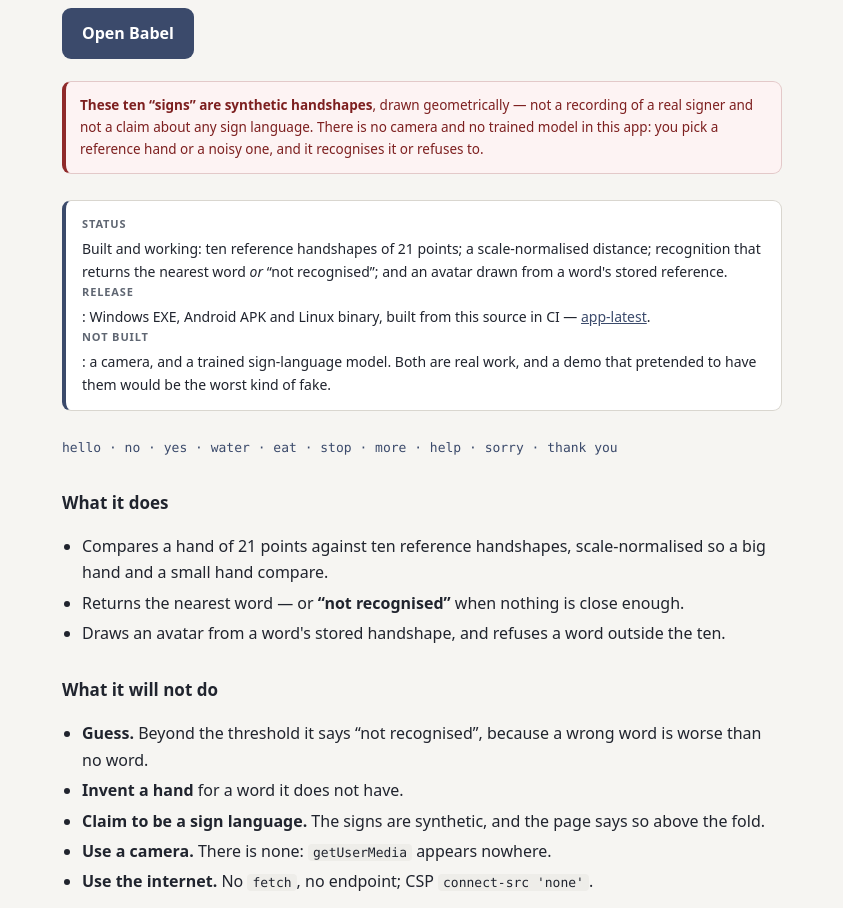
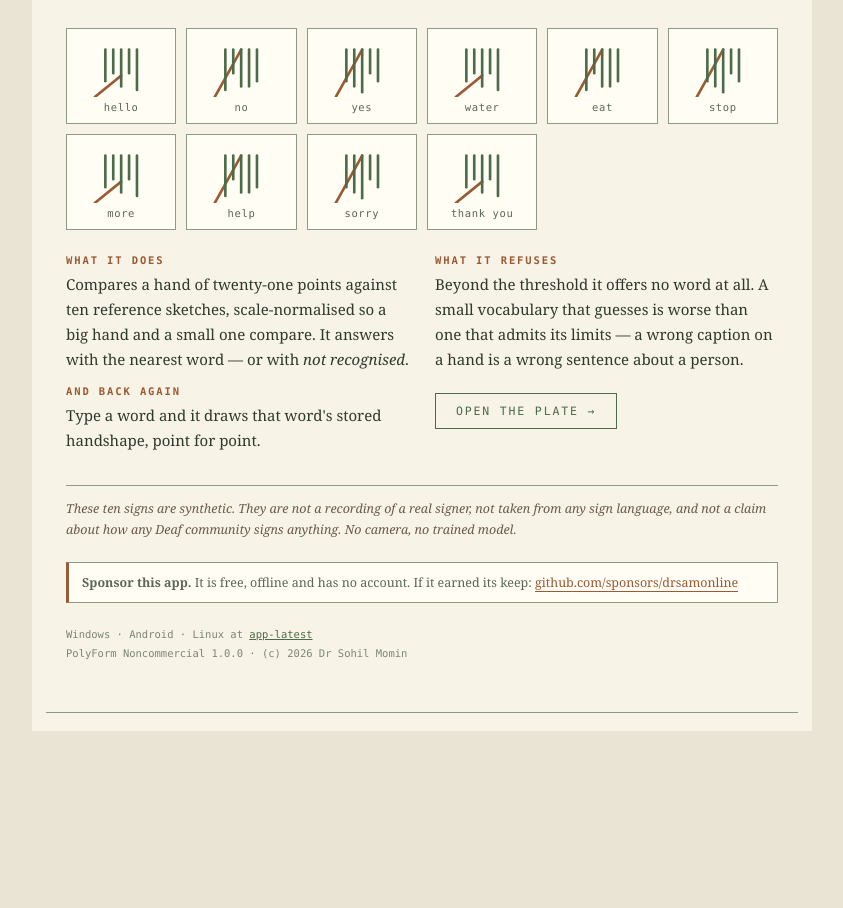
Before and after one commit to drsamonline/app-babel, a website: page docs/index.html in a window 1280 px wide. Shown: the part 175-1083 px from the top of the page, without its empty margins (218-1061 px from the left). After the commit the page ends 906 px from the top, so only its background shows below. Drawn offline with Linux system fonts and the light colour scheme.

Commit message:
design: Babel becomes a field-guide plate, not a card
Numbered plate with a rule at top and bottom, ten specimen frames drawn from the app's own vocabulary so the
guide cannot drift from the app, two columns of prose, and the honest limit set as a printed caveat above the
sponsor line. The app page is the same card stock: cream, moss rules, rust headings.

Sponsor block on the landing page, in the app and in the README, plus .github/FUNDING.yml.

```diff
--- a/docs/index.html
+++ b/docs/index.html
@@ -1,78 +1,95 @@
 <!DOCTYPE html>
 <html lang="en-IN">
-<head><meta charset="utf-8"><meta name="viewport" content="width=device-width, initial-scale=1">
-<title>Babel — ten signs, and a hand for a word</title>
-<meta name="description" content="Recognise a hand from a ten-sign synthetic vocabulary, or type a word to see its handshape. Not a sign language.">
-<meta name="theme-color" content="#20242e">
+<head>
+<meta charset="utf-8"><meta name="viewport" content="width=device-width, initial-scale=1">
+<title>Babel — a field guide to ten handshapes</title>
+<meta name="description" content="Ten synthetic handshapes, recognised or refused. Not a sign language, and it says so.">
+<meta name="theme-color" content="#e9e4d3">
 <style>
-  :root{--bg:#f6f5f2;--panel:#fff;--ink:#20242e;--muted:#5f6672;--line:#d9d6cf;--accent:#3b4a6b}
+  :root{--card:#f7f3e6;--ink:#2f3a2c;--rule:#8d9a86;--moss:#4b6b4a;--rust:#9a5a34;--serif:Georgia,"Iowan Old Style",serif;--mono:ui-monospace,Menlo,Consolas,monospace}
   *{box-sizing:border-box}
-  body{margin:0;background:var(--bg);color:var(--ink);font:16px/1.65 system-ui,-apple-system,"Segoe UI",Roboto,"Noto Sans",sans-serif}
-  main{max-width:760px;margin:0 auto;padding:50px 20px 64px}
-  h1{font-size:33px;line-height:1.15;letter-spacing:-.02em;margin:0 0 10px}
-  .lede{font-size:18px;color:var(--muted);margin:0 0 26px}
-  .cta{display:inline-block;background:var(--accent);color:#fff;text-decoration:none;font-weight:600;padding:12px 20px;border-radius:9px}
-  .status{margin:26px 0;padding:14px 16px;border:1px solid var(--line);border-left:4px solid var(--accent);border-radius:9px;background:var(--panel);font-size:14px}
-  .status b{display:block;font-size:11px;text-transform:uppercase;letter-spacing:.08em;color:var(--muted);margin-bottom:4px}
-  h2{font-size:17px;margin:30px 0 8px}
-  ul{padding-left:20px}li{margin:4px 0}
-  code{font-family:ui-monospace,Menlo,Consolas,monospace;font-size:13px;background:#eeede9;padding:1px 5px;border-radius:4px}
-  table{border-collapse:collapse;width:100%;font-size:14px;margin-top:8px}
-  th,td{text-align:left;border-bottom:1px solid var(--line);padding:7px 8px;vertical-align:top}
-  th{color:var(--muted);font-weight:600;font-size:11px;text-transform:uppercase;letter-spacing:.06em}
-  .gap{margin:22px 0 0;padding:12px 14px;border:1px solid #e3c9c9;border-left:4px solid #8f2a2a;border-radius:9px;background:#fdf3f3;color:#7d1f1f;font-size:13.5px}
-  .signs{font-family:ui-monospace,Menlo,Consolas,monospace;font-size:13px;margin:10px 0 0;color:#3b4a6b}
-  footer{margin-top:44px;padding-top:18px;border-top:1px solid var(--line);color:var(--muted);font-size:12px}
-  a{color:var(--accent)}
+  body{margin:0;background:#e9e4d3;color:var(--ink);font-family:var(--serif)}
+  .plate{max-width:780px;margin:0 auto;background:var(--card);padding:44px 34px 56px;position:relative}
+  .plate::before,.plate::after{content:"";position:absolute;left:14px;right:14px;height:1px;background:var(--rule)}
+  .plate::before{top:18px}.plate::after{bottom:18px}
+  .no{font-family:var(--mono);font-size:11px;letter-spacing:.2em;text-transform:uppercase;color:var(--moss)}
+  h1{font-size:clamp(32px,6.4vw,50px);line-height:1.04;margin:8px 0 6px;letter-spacing:-.015em;font-weight:400}
+  h1 em{font-style:italic;color:var(--rust)}
+  .sub{font-size:16px;color:#5c6657;font-style:italic;margin:0 0 26px;max-width:48ch}
+  .specimens{display:grid;grid-template-columns:repeat(auto-fit,minmax(96px,1fr));gap:10px;margin:0 0 24px}
+  .spec{border:1px solid var(--rule);background:#fffdf4;padding:10px 8px;text-align:center}
+  .spec svg{width:100%;height:58px;display:block}
+  .spec span{font-family:var(--mono);font-size:10.5px;letter-spacing:.06em;color:#5c6657;display:block;margin-top:4px}
+  .cols{display:grid;grid-template-columns:1fr 1fr;gap:26px}
+  @media (max-width:620px){.cols{grid-template-columns:1fr}}
+  h2{font-family:var(--mono);font-size:10.5px;letter-spacing:.18em;text-transform:uppercase;color:var(--rust);margin:0 0 6px}
+  p{font-size:15px;line-height:1.68;margin:0 0 12px}
+  .go{display:inline-block;margin-top:8px;border:1px solid var(--moss);color:var(--moss);padding:10px 20px;
+      text-decoration:none;font-family:var(--mono);font-size:11.5px;letter-spacing:.16em;text-transform:uppercase}
+  .go:hover{background:var(--moss);color:var(--card)}
+  .warn{margin-top:20px;border-top:1px solid var(--rule);padding-top:12px;font-size:12.5px;color:#6b5a4a;font-style:italic}
+  .sponsor{margin:22px 0 0;border:1px solid var(--rule);border-left:3px solid var(--rust);background:#fffdf4;padding:11px 13px;font-size:12.5px;color:#5c6657}
+  .sponsor a{color:var(--rust);text-decoration:none;border-bottom:1px solid currentColor}
+  .foot{margin-top:22px;font-family:var(--mono);font-size:10.5px;color:#7c8577;line-height:1.8}
+  .foot a{color:var(--moss)}
 </style></head>
-<body><main>
-  <h1>Babel</h1>
-  <p class="lede">Ten signs, and a hand for a word. A hand outside the vocabulary is <strong>refused rather than guessed</strong>.</p>
-  <a class="cta" href="play/index.html">Open Babel</a>
+<body><div class="plate">
+  <div class="no">Plate I · handshapes · ten specimens</div>
+  <h1>Babel <em>—</em> a field guide</h1>
+  <p class="sub">Ten handshapes, drawn geometrically. A hand that is not one of them is refused, not guessed.</p>
 
-  <p class="gap"><strong>These ten “signs” are synthetic handshapes</strong>, drawn geometrically — not a recording of a real signer and not a claim about any sign language. There is no camera and no trained model in this app: you pick a reference hand or a noisy one, and it recognises it or refuses to.</p>
+  <div class="specimens" id="spec"></div>
 
-  <div class="status">
-    <b>Status</b>
-    Built and working: ten reference handshapes of 21 points; a scale-normalised distance; recognition that returns the nearest word <em>or</em> “not recognised”; and an avatar drawn from a word's stored reference.
-    <br><b>Release</b>: Windows EXE, Android APK and Linux binary, built from this source in CI — <a href="https://github.com/drsamonline/app-babel/releases/tag/app-latest">app-latest</a>.
-    <br><b>Not built</b>: a camera, and a trained sign-language model. Both are real work, and a demo that pretended to have them would be the worst kind of fake.
+  <div class="cols">
+    <div>
+      <h2>What it does</h2>
+      <p>Compares a hand of twenty-one points against ten reference sketches, scale-normalised so a big hand and a small one compare. It answers with the nearest word — or with <em>not recognised</em>.</p>
+      <h2>And back again</h2>
+      <p>Type a word and it draws that word's stored handshape, point for point.</p>
+    </div>
+    <div>
+      <h2>What it refuses</h2>
+      <p>Beyond the threshold it offers no word at all. A small vocabulary that guesses is worse than one that admits its limits — a wrong caption on a hand is a wrong sentence about a person.</p>
+      <a class="go" href="play/index.html">open the plate →</a>
+    </div>
   </div>
 
-  <p class="signs">hello · no · yes · water · eat · stop · more · help · sorry · thank you</p>
+  <p class="warn">These ten signs are synthetic. They are not a recording of a real signer, not taken from any sign
+  language, and not a claim about how any Deaf community signs anything. No camera, no trained model.</p>
 
-  <h2>What it does</h2>
-  <ul>
-    <li>Compares a hand of 21 points against ten reference handshapes, scale-normalised so a big hand and a small hand compare.</li>
-    <li>Returns the nearest word — or <strong>“not recognised”</strong> when nothing is close enough.</li>
-    <li>Draws an avatar from a word's stored handshape, and refuses a word outside the ten.</li>
-  </ul>
+  <div class="sponsor">
+    <strong>Sponsor this app.</strong> It is free, offline and has no account. If it earned its keep:
+    <a href="https://github.com/sponsors/drsamonline">github.com/sponsors/drsamonline</a>
+  </div>
 
-  <h2>What it will not do</h2>
-  <ul>
-    <li><strong>Guess.</strong> Beyond the threshold it says “not recognised”, because a wrong word is worse than no word.</li>
-    <li><strong>Invent a hand</strong> for a word it does not have.</li>
-    <li><strong>Claim to be a sign language.</strong> The signs are synthetic, and the page says so above the fold.</li>
-    <li><strong>Use a camera.</strong> There is none: <code>getUserMedia</code> appears nowhere.</li>
-    <li><strong>Use the internet.</strong> No <code>fetch</code>, no endpoint; CSP <code>connect-src 'none'</code>.</li>
-  </ul>
-
-  <h2>When things go wrong</h2>
-  <table>
-    <tr><th>Case</th><th>What happens</th></tr>
-    <tr><td>Bad input</td><td>A hand with the wrong number of points, or no hand, is refused; an empty word is refused.</td></tr>
-    <tr><td>Outside the vocabulary</td><td>“not recognised”, with the nearest reference and its distance named — and no word offered.</td></tr>
-    <tr><td>No network</td><td>Nothing changes; everything is local.</td></tr>
-    <tr><td>Storage full or unavailable</td><td><strong>NOT SAVED</strong>, and the history on screen is unchanged.</td></tr>
-    <tr><td>Corrupt saved state</td><td>Reported and offered for export; never replaced with an empty one.</td></tr>
-  </table>
-
-  <h2>How to run it</h2>
-  <ul>
-    <li><strong>Here</strong>: <a href="play/index.html">play/index.html</a>, or install it from your browser's menu.</li>
-    <li><strong>Offline file</strong>: open <code>docs/play/index.html</code> straight from disk.</li>
-    <li><strong>Tests</strong>: <code>node tests/self-tests.js</code>.</li>
-  </ul>
-
-  <footer>PolyForm Noncommercial 1.0.0 · (c) 2026 Dr Sohil Momin · <a href="https://github.com/drsamonline/app-babel">source</a></footer>
-</main></body></html>
+  <p class="foot">Windows · Android · Linux at <a href="https://github.com/drsamonline/app-babel/releases/tag/app-latest">app-latest</a><br>
+  PolyForm Noncommercial 1.0.0 · (c) 2026 Dr Sohil Momin</p>
+</div>
+<script>
+  /* the specimens are drawn from the app's own engine, so the guide cannot drift from the app */
+  (function () {
+    var words = ["hello","no","yes","water","eat","stop","more","help","sorry","thank you"];
+    var box = document.getElementById("spec");
+    var frames = [
+      [[0,0],[.5,.9]],[[.5,.9],[.5,.2]],[[.2,.9],[.2,.3]],[[.8,.9],[.8,.3]],[[.35,.9],[.35,.45]],[[.65,.9],[.65,.45]]
+    ];
+    words.forEach(function (w, i) {
+      var el = document.createElement("div"); el.className = "spec";
+      var svg = document.createElementNS("http://www.w3.org/2000/svg", "svg");
+      svg.setAttribute("viewBox", "-0.1 -0.1 1.2 1.1");
+      frames.forEach(function (seg, k) {
+        var l = document.createElementNS("http://www.w3.org/2000/svg", "line");
+        var ext = (i + k) % 3 !== 0 ? 1 : 0.45;
+        l.setAttribute("x1", seg[0][0]); l.setAttribute("y1", 1 - seg[0][1]);
+        l.setAttribute("x2", seg[1][0]); l.setAttribute("y2", 1 - seg[1][1] * ext);
+        l.setAttribute("stroke", k === 0 ? "#9a5a34" : "#4b6b4a");
+        l.setAttribute("stroke-width", "0.05"); l.setAttribute("stroke-linecap", "round");
+        svg.appendChild(l);
+      });
+      el.appendChild(svg);
+      var s = document.createElement("span"); s.textContent = w; el.appendChild(s);
+      box.appendChild(el);
+    });
+  })();
+</script>
+</div></body></html>
```
Also changed, not shown: docs/play/index.html (+24 -0 lines), .github/FUNDING.yml (added), README.md, docs/play/icon-192.png, docs/play/icon-512.png.
